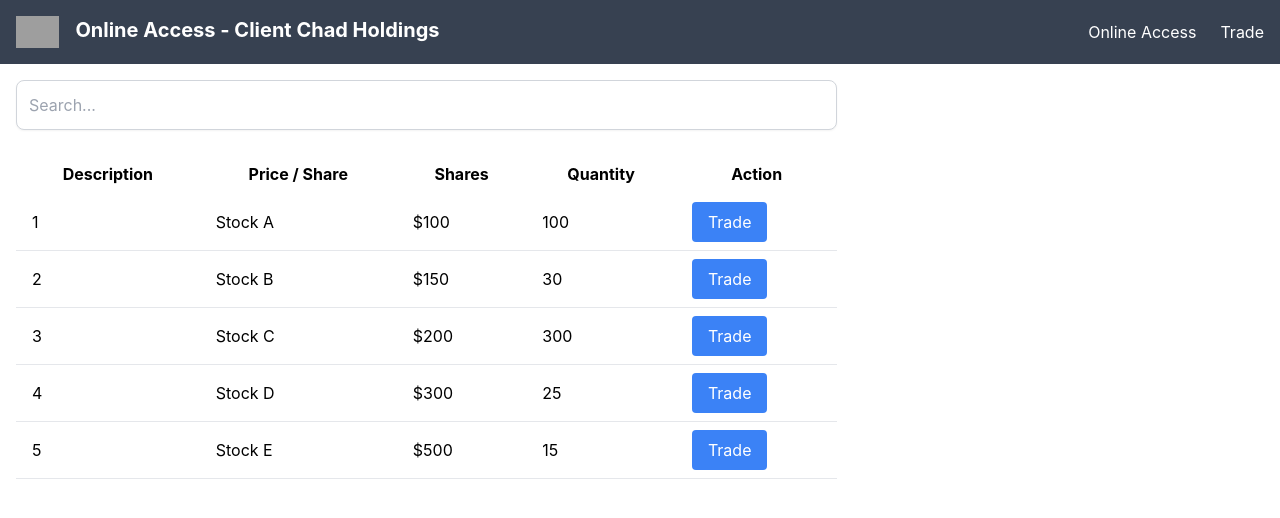
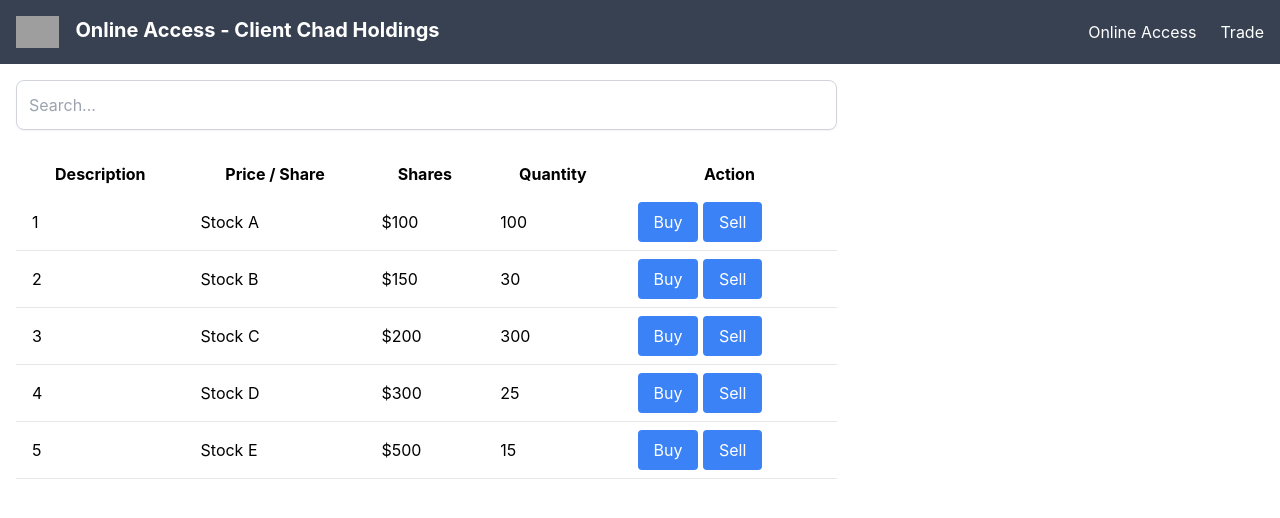
Before and after one commit to Plutus-Party-Codefest-2024/2024_Codefest_plutus, a React (Create React App) app: page /holdings2 in a window 1280 px wide. Shown: the top 518 px of the page. Built offline with nearby package versions, Linux system fonts and the light colour scheme; grey boxes are pictures that could not be loaded.

Commit message:
correcting buttons

```diff
--- a/src/components/client1-holdings/holdings1.jsx
+++ b/src/components/client1-holdings/holdings1.jsx
@@ -97,28 +97,28 @@ function holdings1() {
                                 <td className="px-4 py-2">Stock B</td>
                                 <td className="px-4 py-2">$150</td>
                                 <td className="px-4 py-2">30</td>
-                                <td className="px-4 py-2"><button className="bg-blue-500 text-white px-4 py-2 rounded">Trade</button></td>
+                                <td className="px-4 py-2"><button className="bg-blue-500 text-white px-4 py-2 rounded">Buy</button>  <button className="bg-blue-500 text-white px-4 py-2 rounded">Sell</button></td>
                             </tr>
                             <tr className="border-b">
                                 <td className="px-4 py-2">3</td>
                                 <td className="px-4 py-2">Stock C</td>
                                 <td className="px-4 py-2">$200</td>
                                 <td className="px-4 py-2">300</td>
-                                <td className="px-4 py-2"><button className="bg-blue-500 text-white px-4 py-2 rounded">Trade</button></td>
+                                <td className="px-4 py-2"><button className="bg-blue-500 text-white px-4 py-2 rounded">Buy</button>  <button className="bg-blue-500 text-white px-4 py-2 rounded">Sell</button></td>
                             </tr>
                             <tr className="border-b">
                                 <td className="px-4 py-2">4</td>
                                 <td className="px-4 py-2">Stock D</td>
                                 <td className="px-4 py-2">$300</td>
                                 <td className="px-4 py-2">25</td>
-                                <td className="px-4 py-2"><button className="bg-blue-500 text-white px-4 py-2 rounded">Trade</button></td>
+                                <td className="px-4 py-2"><button className="bg-blue-500 text-white px-4 py-2 rounded">Buy</button>  <button className="bg-blue-500 text-white px-4 py-2 rounded">Sell</button></td>
                             </tr>
                             <tr className="border-b">
                                 <td className="px-4 py-2">5</td>
                                 <td className="px-4 py-2">Stock E</td>
                                 <td className="px-4 py-2">$500</td>
                                 <td className="px-4 py-2">15</td>
-                                <td className="px-4 py-2"><button className="bg-blue-500 text-white px-4 py-2 rounded">Trade</button></td>
+                                <td className="px-4 py-2"><button className="bg-blue-500 text-white px-4 py-2 rounded">Buy</button>  <button className="bg-blue-500 text-white px-4 py-2 rounded">Sell</button></td>
                             </tr>
                         </tbody>
                     </table>
--- a/src/components/client2-holdings/holdings2.jsx
+++ b/src/components/client2-holdings/holdings2.jsx
@@ -90,35 +90,35 @@ function holdings2() {
                                 <td className="px-4 py-2">Stock A</td>
                                 <td className="px-4 py-2">$100</td>
                                 <td className="px-4 py-2">100</td>
-                                <td className="px-4 py-2"><button className="bg-blue-500 text-white px-4 py-2 rounded">Trade</button></td>
+                                <td className="px-4 py-2"><button className="bg-blue-500 text-white px-4 py-2 rounded">Buy</button>  <button className="bg-blue-500 text-white px-4 py-2 rounded">Sell</button></td>
                             </tr>
                             <tr className="border-b">
                                 <td className="px-4 py-2">2</td>
                                 <td className="px-4 py-2">Stock B</td>
                                 <td className="px-4 py-2">$150</td>
                                 <td className="px-4 py-2">30</td>
-                                <td className="px-4 py-2"><button className="bg-blue-500 text-white px-4 py-2 rounded">Trade</button></td>
+                                <td className="px-4 py-2"><button className="bg-blue-500 text-white px-4 py-2 rounded">Buy</button>  <button className="bg-blue-500 text-white px-4 py-2 rounded">Sell</button></td>
                             </tr>
                             <tr className="border-b">
                                 <td className="px-4 py-2">3</td>
                                 <td className="px-4 py-2">Stock C</td>
                                 <td className="px-4 py-2">$200</td>
                                 <td className="px-4 py-2">300</td>
-                                <td className="px-4 py-2"><button className="bg-blue-500 text-white px-4 py-2 rounded">Trade</button></td>
+                                <td className="px-4 py-2"><button className="bg-blue-500 text-white px-4 py-2 rounded">Buy</button>  <button className="bg-blue-500 text-white px-4 py-2 rounded">Sell</button></td>
                             </tr>
                             <tr className="border-b">
                                 <td className="px-4 py-2">4</td>
                                 <td className="px-4 py-2">Stock D</td>
                                 <td className="px-4 py-2">$300</td>
                                 <td className="px-4 py-2">25</td>
-                                <td className="px-4 py-2"><button className="bg-blue-500 text-white px-4 py-2 rounded">Trade</button></td>
+                                <td className="px-4 py-2"><button className="bg-blue-500 text-white px-4 py-2 rounded">Buy</button>  <button className="bg-blue-500 text-white px-4 py-2 rounded">Sell</button></td>
                             </tr>
                             <tr className="border-b">
                                 <td className="px-4 py-2">5</td>
                                 <td className="px-4 py-2">Stock E</td>
                                 <td className="px-4 py-2">$500</td>
                                 <td className="px-4 py-2">15</td>
-                                <td className="px-4 py-2"><button className="bg-blue-500 text-white px-4 py-2 rounded">Trade</button></td>
+                                <td className="px-4 py-2"><button className="bg-blue-500 text-white px-4 py-2 rounded">Buy</button>  <button className="bg-blue-500 text-white px-4 py-2 rounded">Sell</button></td>
                             </tr>
                         </tbody>
                     </table>
--- a/src/components/client3-holdings/holdings3.jsx
+++ b/src/components/client3-holdings/holdings3.jsx
@@ -90,35 +90,35 @@ function holdings3() {
                                 <td className="px-4 py-2">Stock A</td>
                                 <td className="px-4 py-2">$100</td>
                                 <td className="px-4 py-2">100</td>
-                                <td className="px-4 py-2"><button className="bg-blue-500 text-white px-4 py-2 rounded">Trade</button></td>
+                                <td className="px-4 py-2"><button className="bg-blue-500 text-white px-4 py-2 rounded">Buy</button>  <button className="bg-blue-500 text-white px-4 py-2 rounded">Sell</button></td>
                             </tr>
                             <tr className="border-b">
                                 <td className="px-4 py-2">2</td>
                                 <td className="px-4 py-2">Stock B</td>
                                 <td className="px-4 py-2">$150</td>
                                 <td className="px-4 py-2">30</td>
-                                <td className="px-4 py-2"><button className="bg-blue-500 text-white px-4 py-2 rounded">Trade</button></td>
+                                <td className="px-4 py-2"><button className="bg-blue-500 text-white px-4 py-2 rounded">Buy</button>  <button className="bg-blue-500 text-white px-4 py-2 rounded">Sell</button></td>
                             </tr>
                             <tr className="border-b">
                                 <td className="px-4 py-2">3</td>
                                 <td className="px-4 py-2">Stock C</td>
                                 <td className="px-4 py-2">$200</td>
                                 <td className="px-4 py-2">300</td>
-                                <td className="px-4 py-2"><button className="bg-blue-500 text-white px-4 py-2 rounded">Trade</button></td>
+                                <td className="px-4 py-2"><button className="bg-blue-500 text-white px-4 py-2 rounded">Buy</button>  <button className="bg-blue-500 text-white px-4 py-2 rounded">Sell</button></td>
                             </tr>
                             <tr className="border-b">
                                 <td className="px-4 py-2">4</td>
                                 <td className="px-4 py-2">Stock D</td>
                                 <td className="px-4 py-2">$300</td>
                                 <td className="px-4 py-2">25</td>
-                                <td className="px-4 py-2"><button className="bg-blue-500 text-white px-4 py-2 rounded">Trade</button></td>
+                                <td className="px-4 py-2"><button className="bg-blue-500 text-white px-4 py-2 rounded">Buy</button>  <button className="bg-blue-500 text-white px-4 py-2 rounded">Sell</button></td>
                             </tr>
                             <tr className="border-b">
                                 <td className="px-4 py-2">5</td>
                                 <td className="px-4 py-2">Stock E</td>
                                 <td className="px-4 py-2">$500</td>
                                 <td className="px-4 py-2">15</td>
-                                <td className="px-4 py-2"><button className="bg-blue-500 text-white px-4 py-2 rounded">Trade</button></td>
+                                <td className="px-4 py-2"><button className="bg-blue-500 text-white px-4 py-2 rounded">Buy</button>  <button className="bg-blue-500 text-white px-4 py-2 rounded">Sell</button></td>
                             </tr>
                         </tbody>
                     </table>
```
